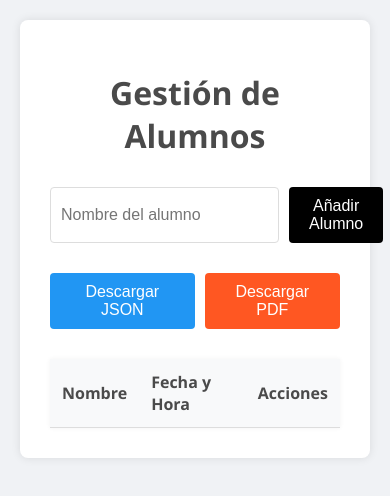
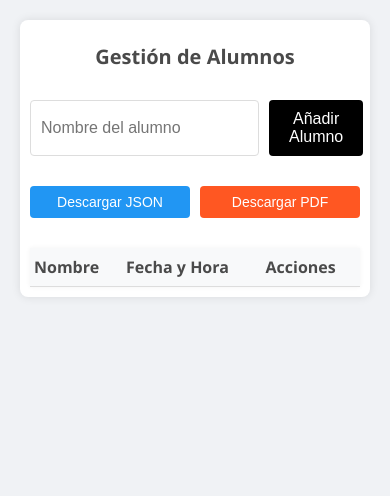
Before and after one commit to SimonLav2024/Registro_Alumnos, a plain HTML site: page index.html in a window 390 px wide. Drawn offline with nearby package versions, Linux system fonts and the light colour scheme.

Commit message:
en proceso responsive

```diff
--- a/css/styles.css
+++ b/css/styles.css
@@ -87,3 +87,22 @@ tr:hover {
 .delete-btn:hover {
     background-color: #f70000;
 }
+@media (max-width: 600px) {
+    .container {
+        padding: 10px;
+    }
+    h1 {
+        font-size: 20px;
+    }
+    th, td {
+        padding: 8px 4px;
+    }
+    .actions {
+        flex-direction: row;
+    }
+    .actions button {
+        flex: 1;
+        font-size: 14px;
+        padding: 8px;
+    }
+}
```
